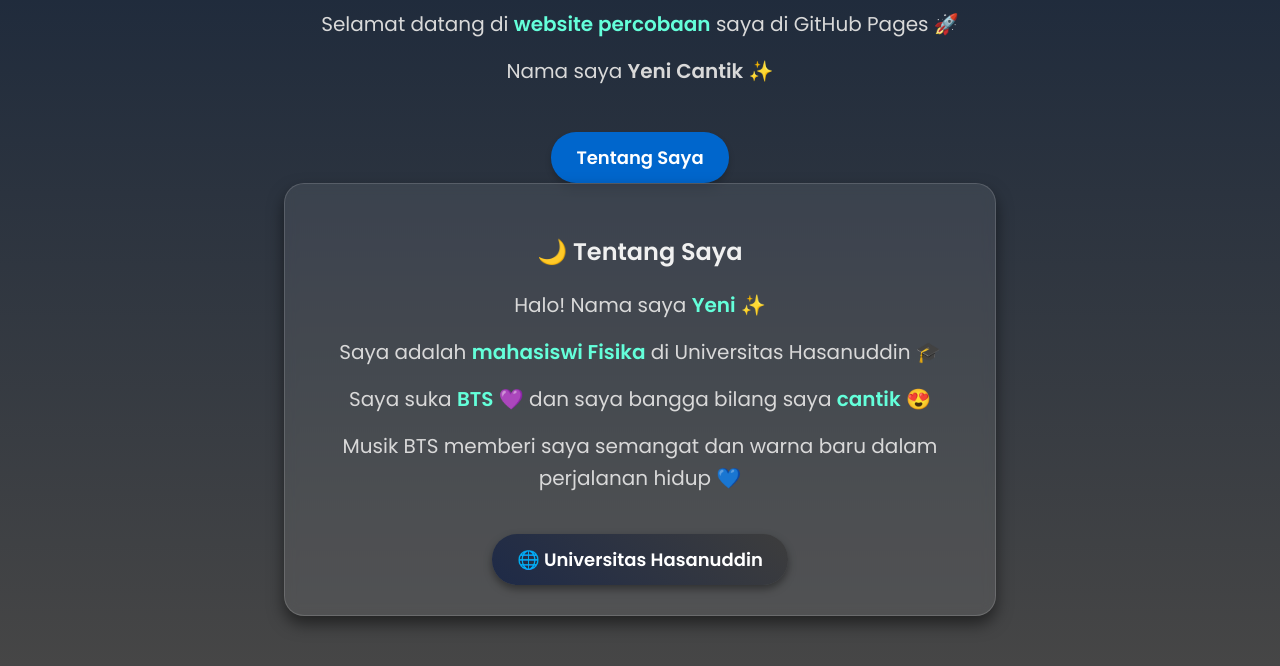
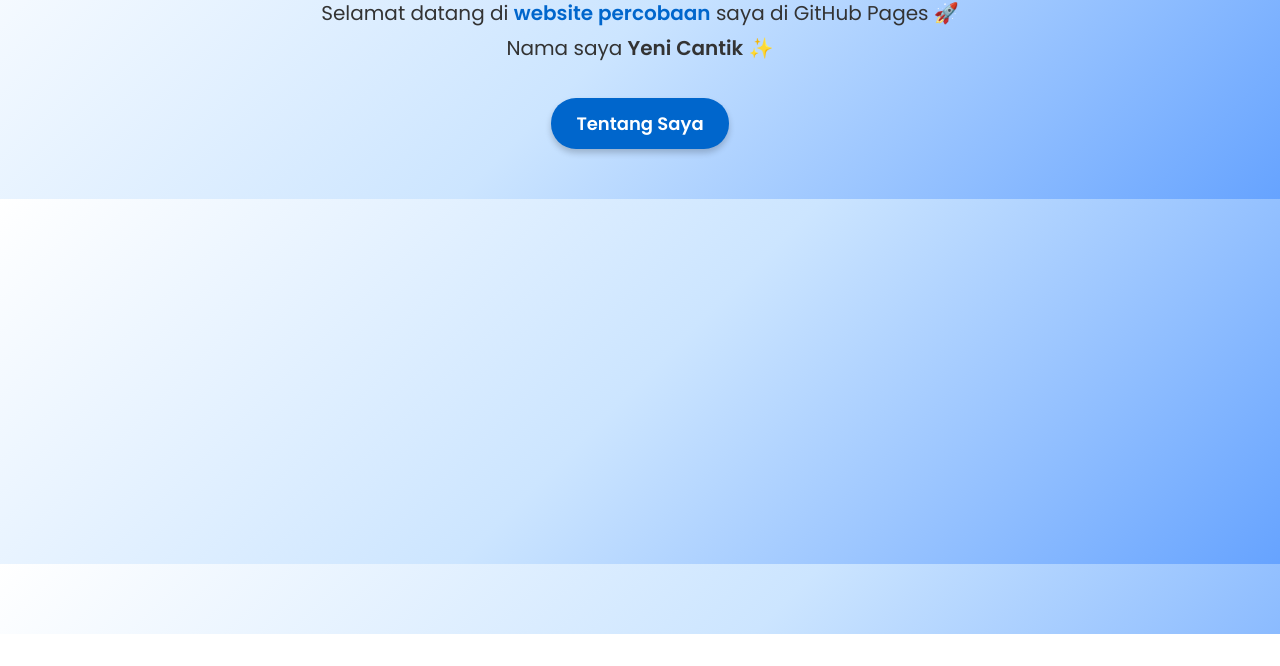
Before and after one commit to yeniestefani01/yeniii01.github.io, a plain HTML site: page index.html in a window 1280 px wide. Shown: the part 166-832 px from the top of the page. After the commit the page ends 800 px from the top, so only its background shows below. Drawn offline with Linux system fonts and the light colour scheme.

Commit message:
Update index.html

```diff
--- a/index.html
+++ b/index.html
@@ -9,7 +9,7 @@
 
     body {
       font-family: 'Poppins', sans-serif;
-      background: linear-gradient(135deg, #ffffff, #4682b4, #0041c2); /* gradasi biru-putih */
+      background: linear-gradient(135deg, #ffffff, #cce5ff, #66a3ff); /* gradasi biru-putih */
       text-align: center;
       padding: 50px;
       color: #1a1a1a;
@@ -55,92 +55,4 @@
 
   <a href="about.html" class="btn">Tentang Saya</a>
 </body>
-  <!DOCTYPE html>
-<html lang="id">
-<head>
-  <meta charset="UTF-8">
-  <title>Tentang Saya</title>
-
-  <!-- Font cantik -->
-  <link href="https://fonts.googleapis.com/css2?family=Poppins:wght@400;600&display=swap" rel="stylesheet">
-
-  <style>
-    body {
-      font-family: 'Poppins', sans-serif;
-      background: linear-gradient(
-        rgba(10, 25, 47, 0.95),
-        rgba(60, 60, 60, 0.95)
-      ), url('images/bts-bg.jpg'); /* opsional: tambah gambar latar */
-      background-size: cover;
-      background-position: center;
-      background-attachment: fixed;
-      text-align: center;
-      padding: 50px;
-      margin: 0;
-      color: #f0f0f0;
-    }
-
-    h1 {
-      color: #7096d1; /* Universe */
-      font-size: 3em;
-      margin-bottom: 20px;
-      text-shadow: 2px 2px 12px rgba(0,0,0,0.6);
-    }
-
-    p {
-      font-size: 20px;
-      margin: 15px 0;
-      color: #d9d9d9;
-      line-height: 1.6;
-    }
-
-    .highlight {
-      color: #64ffda; /* aksen hijau kebiruan */
-      font-weight: bold;
-    }
-
-    .card {
-      background: rgba(255, 255, 255, 0.08);
-      border: 1px solid rgba(255, 255, 255, 0.15);
-      border-radius: 20px;
-      padding: 30px;
-      max-width: 650px;
-      margin: auto;
-      box-shadow: 0 8px 16px rgba(0,0,0,0.5);
-      backdrop-filter: blur(6px);
-    }
-
-    a {
-      display: inline-block;
-      margin-top: 25px;
-      padding: 12px 25px;
-      background: linear-gradient(45deg, #1e2a47, #3d3d3d);
-      color: white;
-      text-decoration: none;
-      border-radius: 25px;
-      font-size: 18px;
-      font-weight: 600;
-      transition: 0.3s;
-      box-shadow: 0 4px 8px rgba(0,0,0,0.4);
-    }
-
-    a:hover {
-      background: linear-gradient(45deg, #14213d, #2e2e2e);
-      transform: scale(1.08);
-    }
-  </style>
-</head>
-<body>
-  <div class="card">
-    <h2>🌙 Tentang Saya</h2>
-    <p>Halo! Nama saya <span class="highlight">Yeni</span> ✨</p>
-    <p>Saya adalah <span class="highlight">mahasiswi Fisika</span> di Universitas Hasanuddin 🎓</p>
-    <p>Saya suka <span class="highlight">BTS</span> 💜 dan saya bangga bilang saya <span class="highlight">cantik</span> 😍</p>
-    <p>Musik BTS memberi saya semangat dan warna baru dalam perjalanan hidup 💙</p>
-
-    <a href="https://www.unhas.ac.id" target="_blank">🌐 Universitas Hasanuddin</a>
-  </div>
-</body>
 </html>
-
-</html>
```
